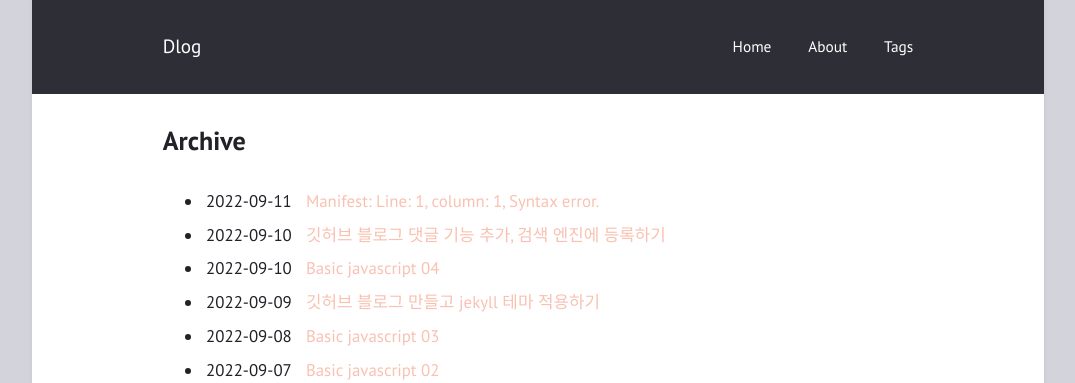
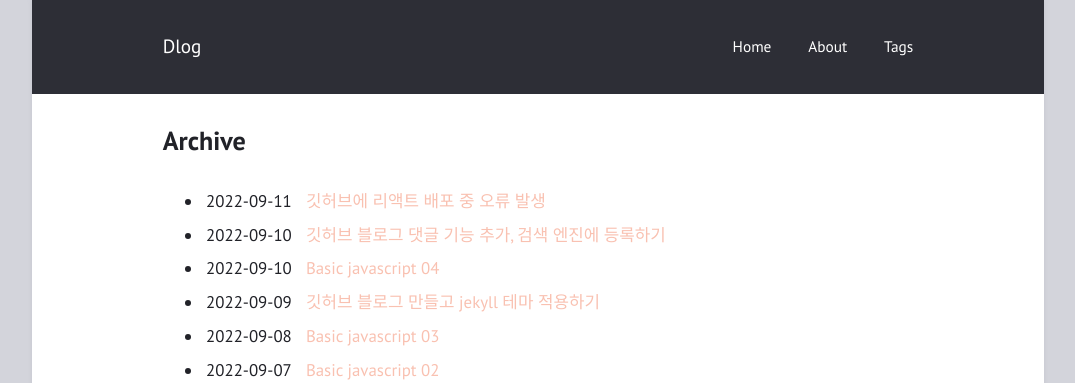
Before and after one commit to feb-dain/feb-dain.github.io, a Jekyll site: the page built from archive.html, in a window 1280 px wide. Shown: the top 383 px of the page, without its empty margins (102-1177 px from the left). Built offline with Jekyll 4.4.1, drawn with Linux system fonts in a browser that asks for light colours.

Commit message:
Update 2022-09-11-error-about-react-01.md

```diff
--- a/_posts/2022-09-11-error-about-react-01.md
+++ b/_posts/2022-09-11-error-about-react-01.md
@@ -1,11 +1,11 @@
 ---
-title:  "Manifest: Line: 1, column: 1, Syntax error."
+title:  "깃허브에 리액트 배포 중 오류 발생"
 layout: post
 tags: Error
 ---
 
 <p>
-  깃허브에 리액트를 배포하려고 하는데 흰 배경만 뜬다. 개발자 도구를 눌러 어떤 오류가 발생했는지 확인해보니 <br>
+  깃허브에 리액트를 배포하려고 하는데 흰 배경(빈 페이지)만 뜬다. 개발자 도구를 눌러 어떤 오류가 발생했는지 확인해보니 <br>
   <strong>Manifest: Line: 1, column: 1, Syntax error.</strong>
 </p>
 
@@ -30,3 +30,19 @@
 <p> 2)  manifest 앞에 '/'만 추가 해주면 끝! </p>
 
 ![image](https://user-images.githubusercontent.com/108778921/189516935-56e15f36-bf55-4d2f-957b-a400f1808374.png)
+
+<br>
+
+## 2. net::ERR_ABORTED 404
+<p> 이건 경로의 문제이다. 어떤 파일이 경로가 잘못되었는지 알아보자. </p>
+
+<p>
+  나의 경우 <span style="color:red">/user-name/repository-name.git//static/js/main.~~~.js net::ERR_ABORTED 404</span> 이 부분이 오류가 났는데,<br>
+  처음에는 '경로가 맞는데 왜 안되는 걸까?' 생각했다. 하지만 이 경로는 잘못된 것이 맞았다.
+</p>
+
+1) index.html 파일에 들어간다. <br>
+2) `<script defer="defer" src="/user-name/repository-name.git//static/js/main.~~~.js"></script>` 수정할 코드를 찾는다. <br>
+3) `<script defer="defer" src="/static/js/main.8bc0a58a.js"></script>` 코드를 수정한다. <br>
+
+<p> 이렇게 바꿔주니 리액트 배포 성공!! 👏 </p>
```
